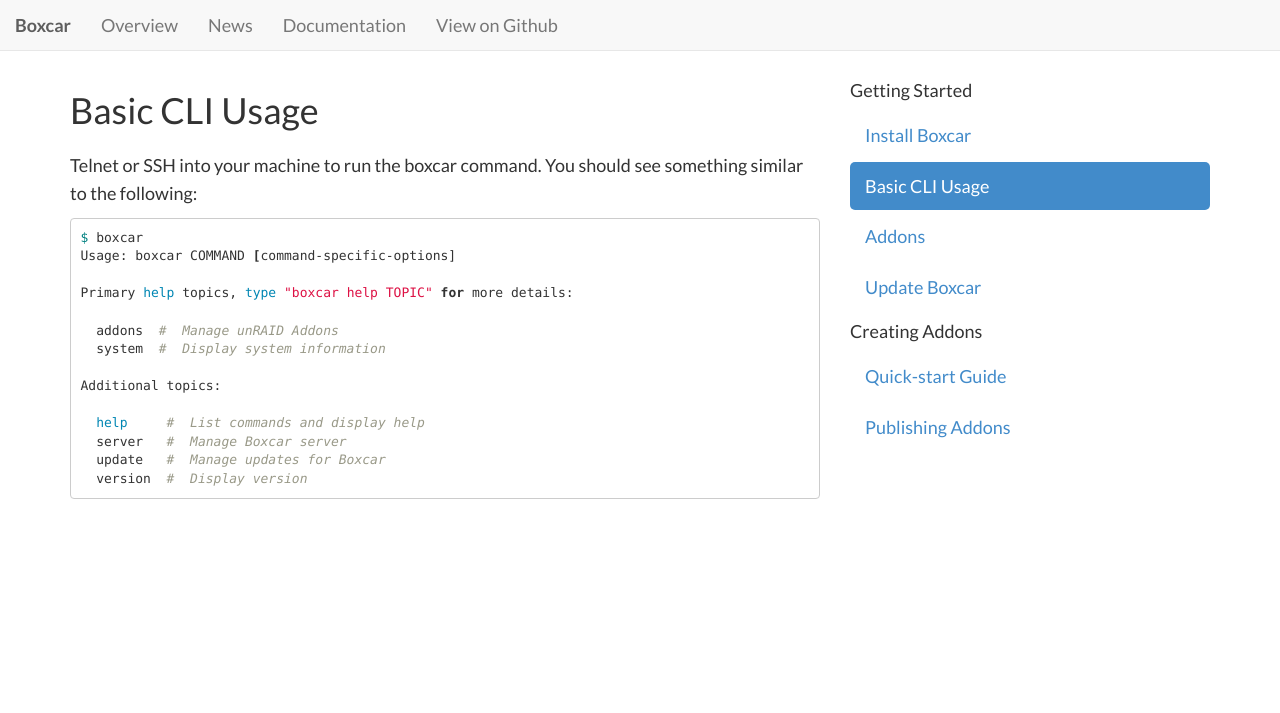
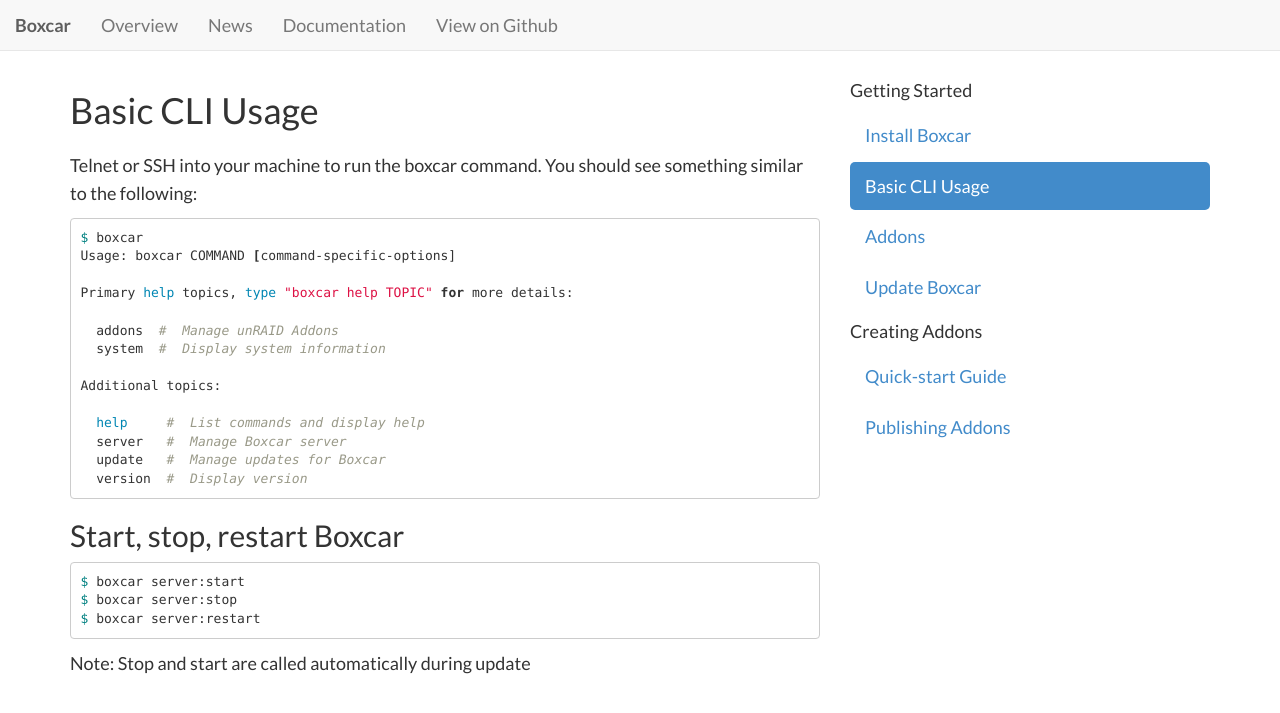
Before and after one commit to nicinabox/boxcar, a Jekyll site: the page built from docs/cli.md, in a window 1280 px wide. Shown: the top 713 px of the page. Built offline with Jekyll 4.4.1, drawn with Linux system fonts in a browser that asks for light colours; nearby versions of some CDN libraries; Markdown is read by kramdown in place of the engine named in the settings; comment, search, counter and statistics services are not loaded.

Commit message:
Updated cli.md

````diff
--- a/docs/cli.md
+++ b/docs/cli.md
@@ -22,3 +23,12 @@ Additional topics:
   update   #  Manage updates for Boxcar
   version  #  Display version
 ```
+
+## Start, stop, restart Boxcar
+
+```bash
+$ boxcar server:start
+$ boxcar server:stop
+$ boxcar server:restart
+```
+Note: Stop and start are called automatically during update
````
Also changed, not shown: other parts of docs/cli.md (+2 -1 lines).
